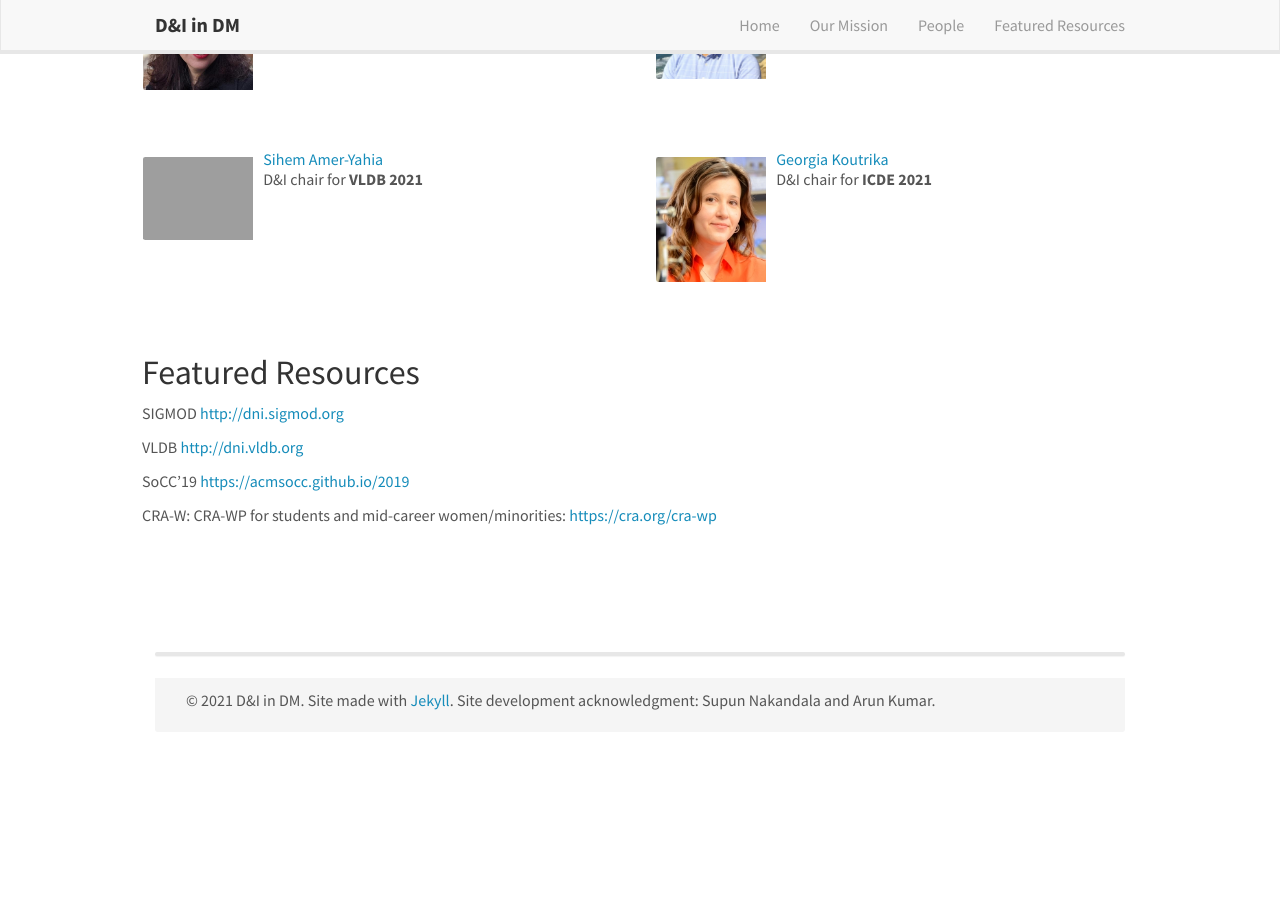
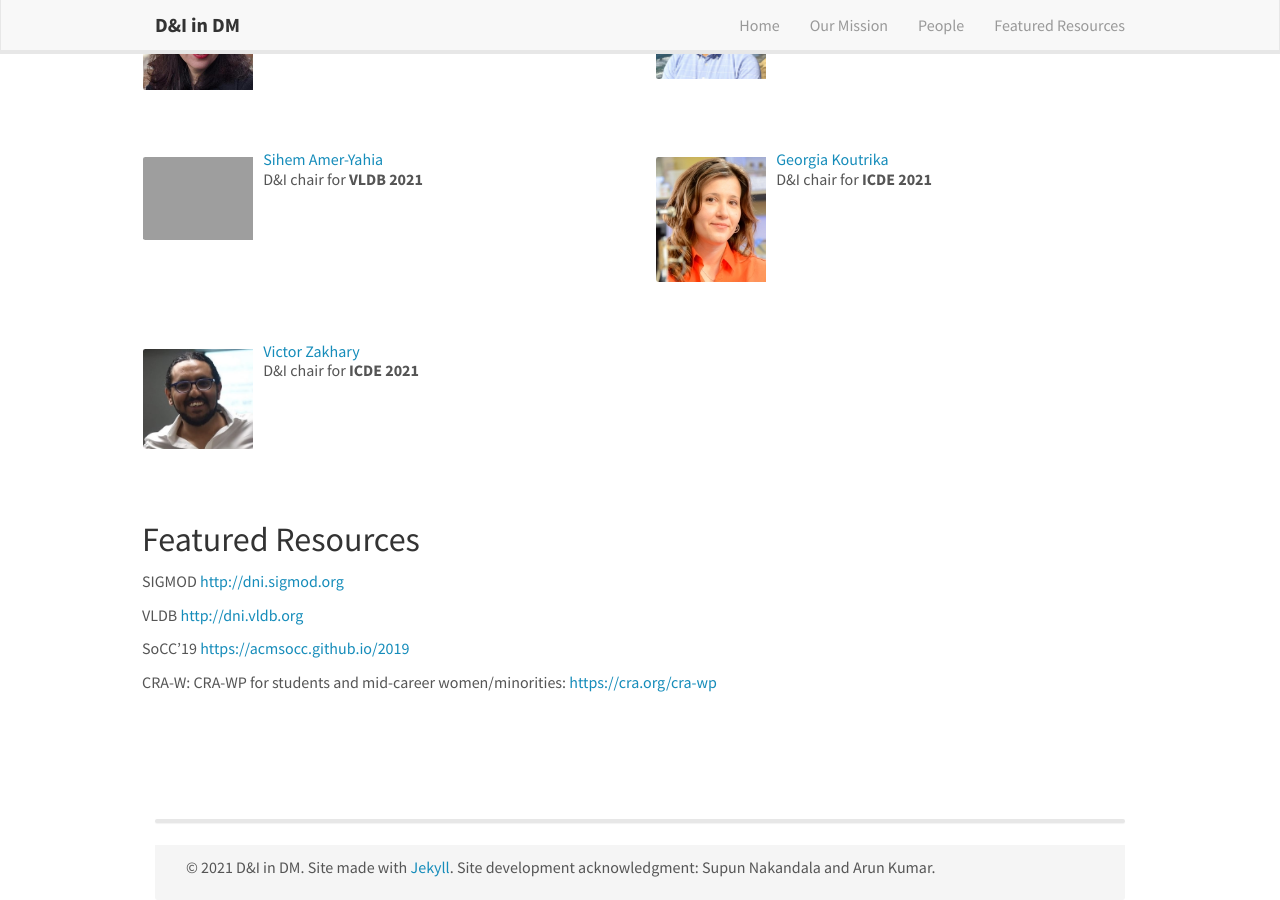
Before and after one commit to zmeihui/dbdni.github.io, a Jekyll site: the page built from index.md, in a window 1280 px wide and 900 px high, scrolled down 1521 px. Built offline with Jekyll 4.4.1, drawn with Linux system fonts in a browser that asks for light colours; nearby versions of some CDN libraries; comment, search, counter and statistics services are not loaded; before the commit the page ends 2253 px from its top, so only the background shows below that.

Commit message:
Update conf_organizers.yml

```diff
--- a/_data/conf_organizers.yml
+++ b/_data/conf_organizers.yml
@@ -14,3 +14,7 @@
   photo: georgia.jpg
   web: http://cgi.di.uoa.gr/~koutrika/
   info: "D&I chair for <b>ICDE 2021</b>"
+- name: Victor Zakhary
+  photo: victor.jpg
+  web: https://sites.cs.ucsb.edu/~victorzakhary/
+  info: "D&I chair for <b>ICDE 2021</b>"
```
